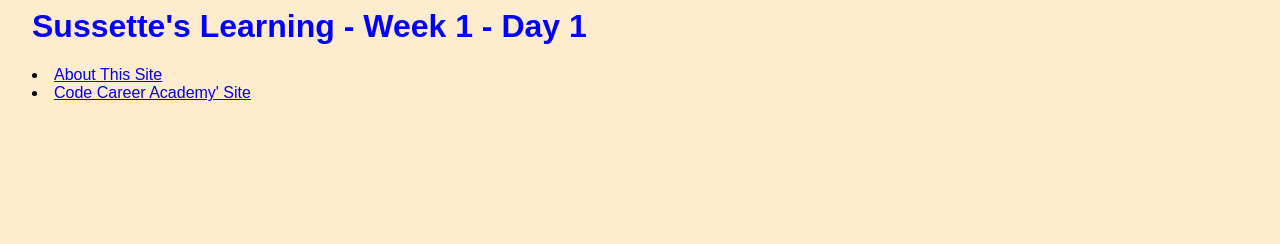
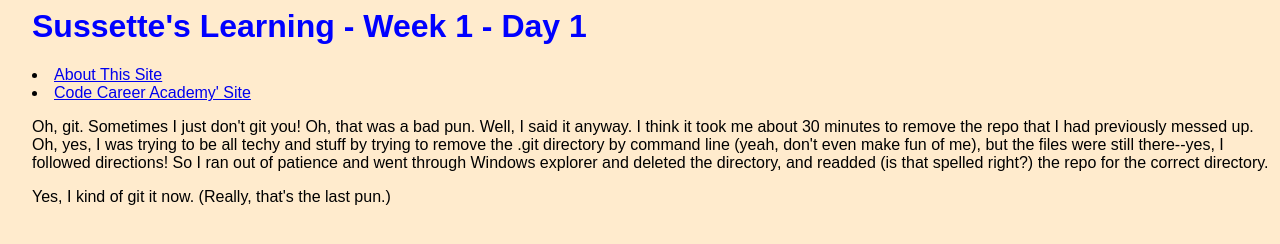
Before and after one commit to sblasa/special_panda, a plain HTML site: page lesson2/week1_day3.html in a window 1280 px wide. Drawn offline with Linux system fonts and the light colour scheme.

Commit message:
Added content to day1-3 pages.

```diff
--- a/lesson2/week1_day3.html
+++ b/lesson2/week1_day3.html
@@ -9,8 +9,15 @@
 <li><a href="about.html">About This Site</a></li>
 <li><a href="https://codecareeracademy.com/">Code Career Academy' Site</a></li>
     <div>
-
-
+        <p>Oh, git. Sometimes I just don't git you! Oh, that was a bad pun. Well,
+            I said it anyway. I think it took me about 30 minutes to remove the repo that I
+            had previously messed up. Oh, yes, I was trying to be all techy and stuff by trying to
+            remove the .git directory by command line (yeah, don't even make fun of me), but
+            the files were still there--yes, I followed directions! So I ran out of patience and went
+            through Windows explorer and deleted the directory, and readded (is that spelled right?)
+            the repo for the correct directory.
+        </p>
+        <p>Yes, I kind of git it now. (Really, that's the last pun.) </p>
     </div>
 </body>
 </html>
```
Also changed, not shown: lesson2/week1_day1.html (+7 -0 lines), lesson2/week1_day2.html (+1 -1 lines).
